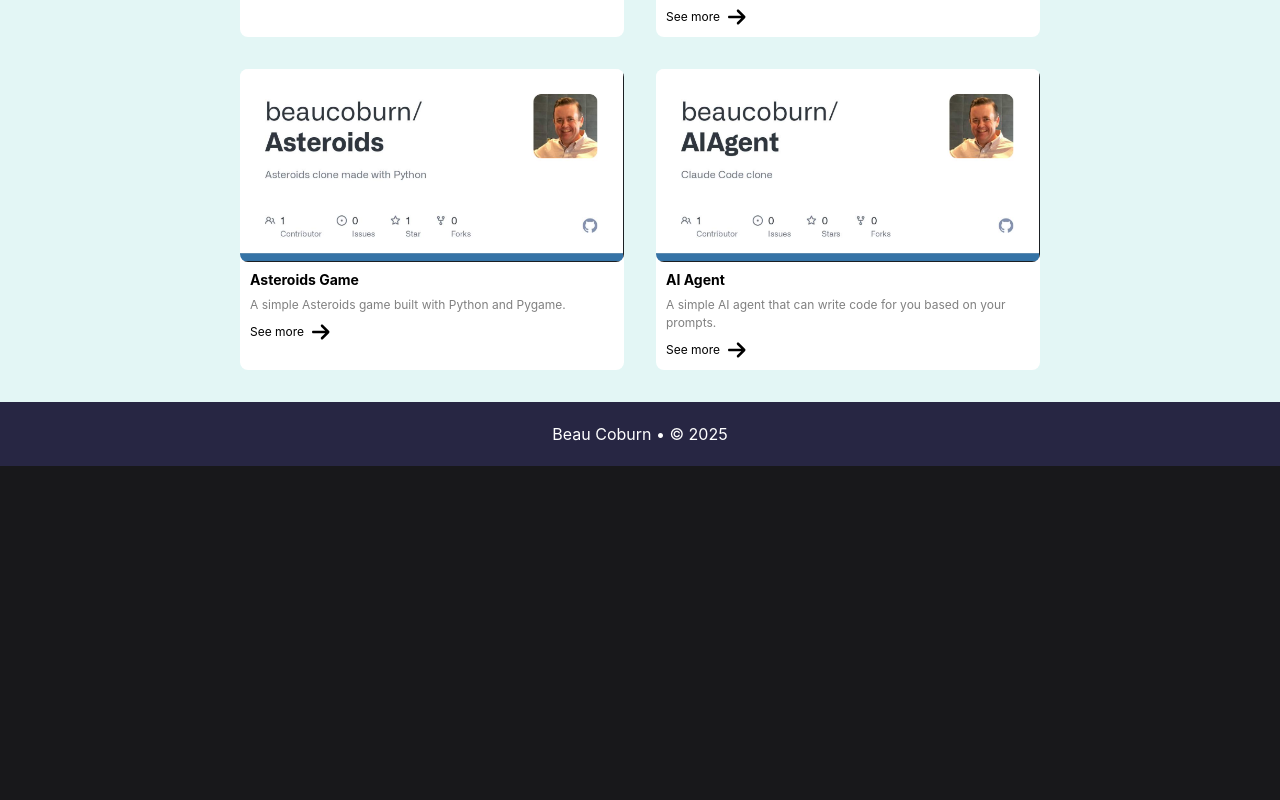
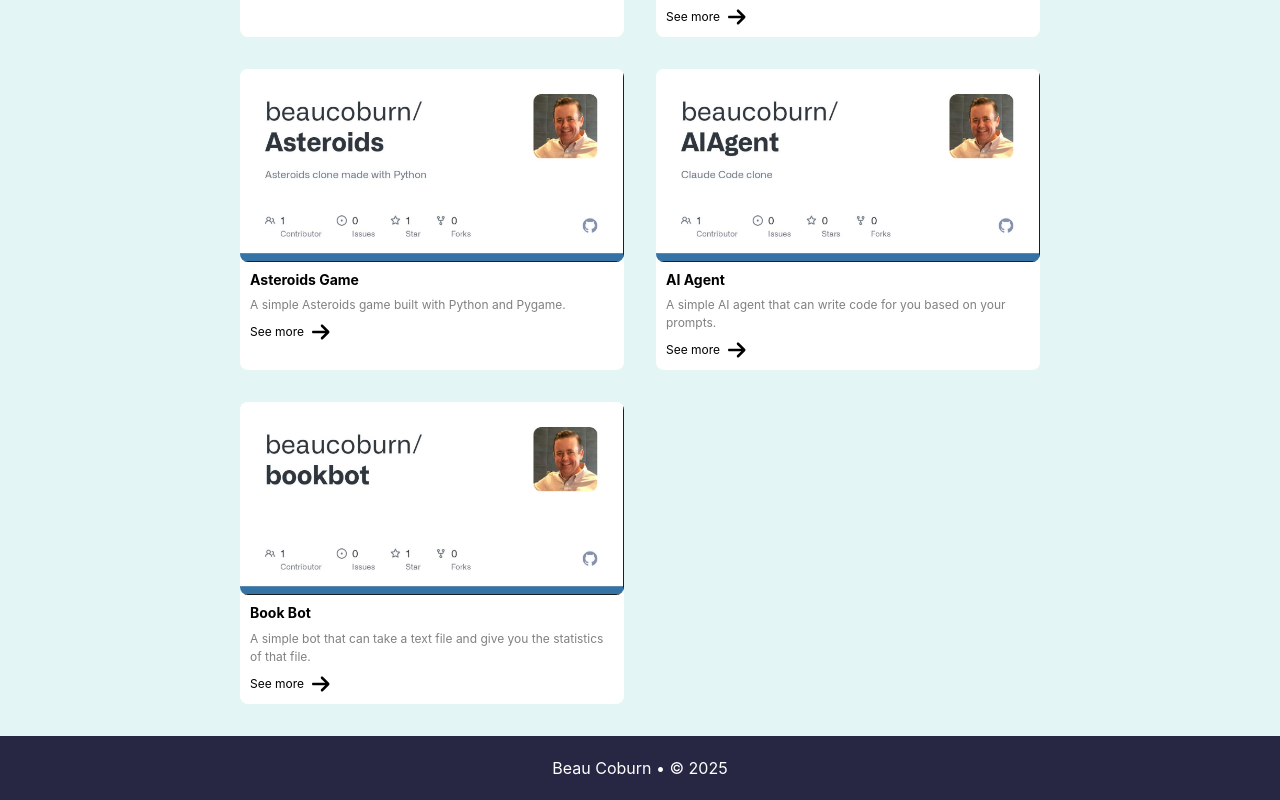
Before and after one commit to beaucoburn/portfolio2, a React (Create React App) app: page / in a window 1280 px wide. Shown: the part 2241-3041 px from the top of the page. Before the commit the page ends 2707 px from the top, so only its background shows below. Built offline with nearby package versions, Linux system fonts and the light colour scheme.

Commit message:
modified:   src/components/ProjectsSection.js

```diff
--- a/src/components/ProjectsSection.js
+++ b/src/components/ProjectsSection.js
@@ -31,6 +31,12 @@ const projects = [
     getImageSrc: () => require("../images/AIAgentProject.png"),
     url: "https://github.com/beaucoburn/AIAgent"
   },
+  {
+    title: "Book Bot",
+    description: "A simple bot that can take a text file and give you the statistics of that file.",
+    getImageSrc: () => require("../images/bookbot.png"),
+    url: "https://github.com/beaucoburn/bookbot"
+  }
 ];
 
 const ProjectsSection = () => {
```
